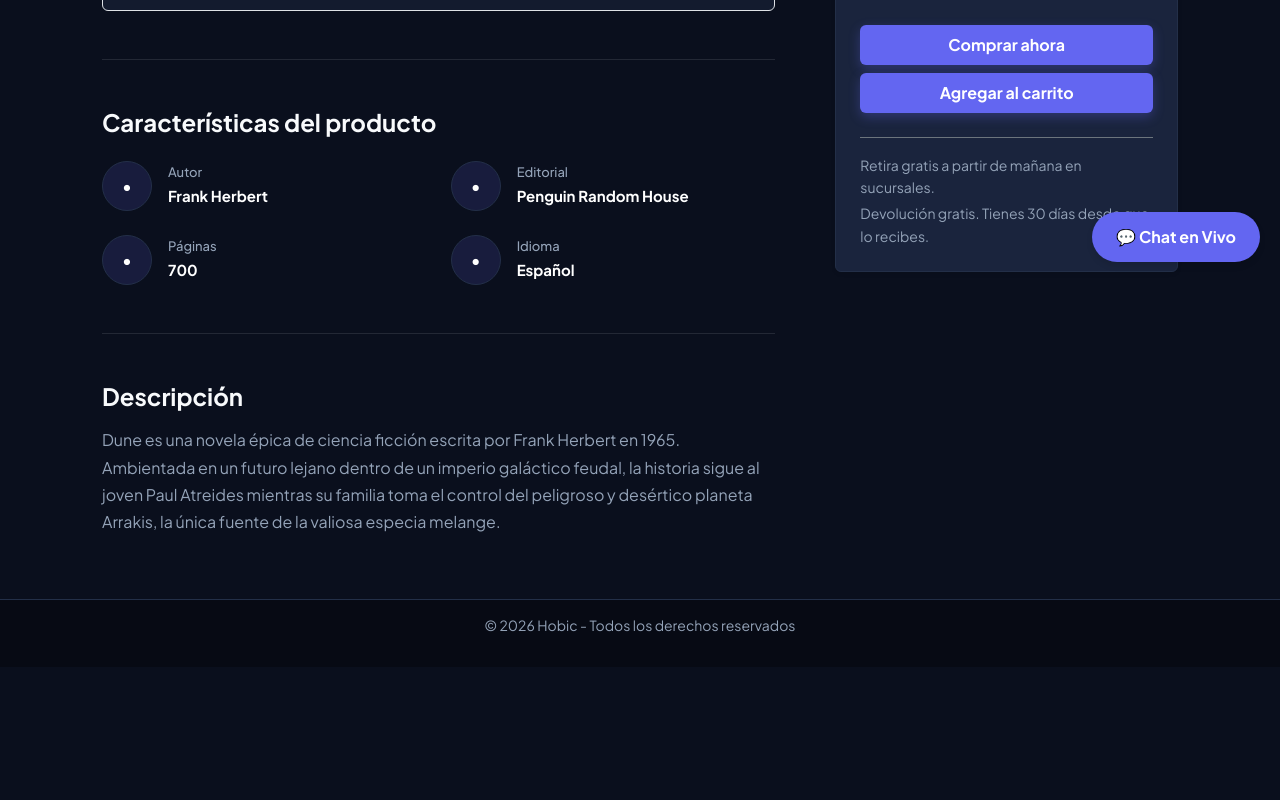
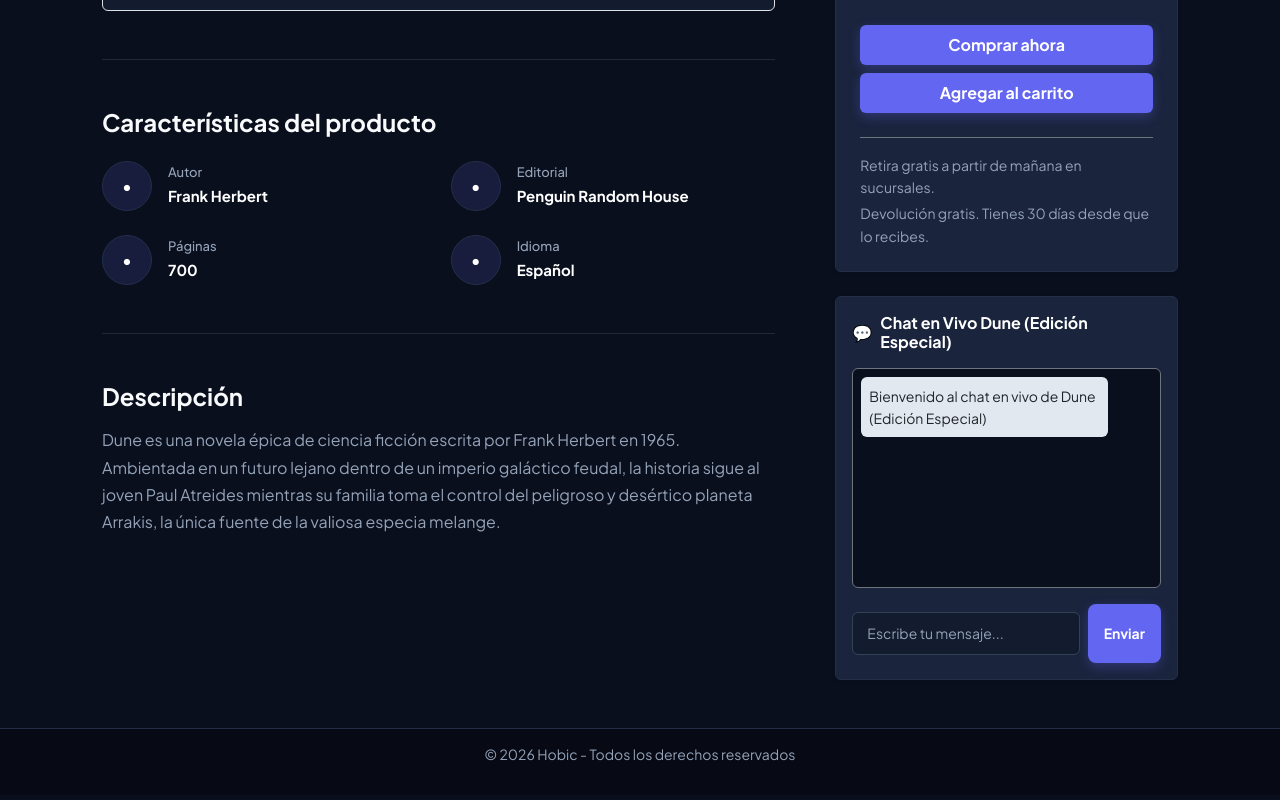
Before and after one commit to KETYM/FullStack_Hobic_React, a React (Vite) app: page /producto/prod-001 in a window 1280 px wide. Shown: the part 518-1318 px from the top of the page. Before the commit the page ends 1215 px from the top, so only its background shows below. Built offline with nearby package versions, Linux system fonts and the light colour scheme.

Commit message:
fix: se corrige chat en vivo

```diff
--- a/src/App.jsx
+++ b/src/App.jsx
@@ -22,7 +22,6 @@ import DetalleProducto from './pages/DetalleProducto';
 import Footer from "./components/Footer";
 import Categorias from './pages/Categorias';
 import Ofertas from './pages/Ofertas';
-import ChatVivo from './components/ChatEnVivo';
 
 function App() {
   return (
@@ -65,7 +64,6 @@ function App() {
             </Routes>
           </main>
           <Footer />
-          <ChatVivo />
         </BrowserRouter>
       </CartProvider>
     </AuthProvider>
--- a/src/index.css
+++ b/src/index.css
@@ -1220,3 +1220,24 @@ button[title="Buscar"] {
     color: #ffffff !important;
     font-size: 15px !important;
 }
+/* --- Corrección definitiva para el tamaño de las lupas de búsqueda --- */
+.input-group img,
+.input-group svg,
+.input-group i,
+.input-group-text svg,
+.input-group-text img {
+  width: 18px !important;
+  height: 18px !important;
+  max-width: 18px !important;
+  max-height: 18px !important;
+  object-fit: contain;
+}
+
+/* Forzar altura armónica en los grupos de búsqueda */
+.input-group .form-control,
+.input-group .input-group-text,
+.input-group .btn {
+  height: 38px !important;
+  display: flex;
+  align-items: center;
+}
--- a/src/pages/DetalleProducto.jsx
+++ b/src/pages/DetalleProducto.jsx
@@ -1,26 +1,87 @@
 // src/pages/DetalleProducto.jsx
-import { useState } from 'react';
+import { useState, useEffect, useRef } from 'react';
 import { useParams, useNavigate, Navigate } from 'react-router-dom';
 import { useCart } from '../context/CartContext';
 import { obtenerProductoPorId } from '../data/mockData';
 
 export default function DetalleProducto() {
-    // useParams: extrae los parámetros de la URL → /producto/prod-001 → { id: 'prod-001' }
     const { id } = useParams();
     const navigate = useNavigate();
     const { agregarAlCarrito } = useCart();
 
-    // Se busca el producto en el inventario (mockData/localStorage)
     const producto = obtenerProductoPorId(id);
-
     const [cantidad, setCantidad] = useState(1);
 
-    // ID inexistente: redirigir al catálogo
+    // --- Estado para el Chat específico de este producto ---
+    const storageKey = `hobic_chat_${id}`;
+
+    const [mensajes, setMensajes] = useState(() => {
+        const mensajeBienvenida = producto
+            ? `Bienvenido al chat en vivo de ${producto.nombre}`
+            : 'Bienvenido al chat en vivo';
+
+        try {
+            const guardado = localStorage.getItem(storageKey);
+            if (guardado) {
+                let parsed = JSON.parse(guardado);
+
+                // Filtrar y limpiar mensajes antiguos del bot
+                parsed = parsed.filter(msj => !msj.texto.includes('Gracias por tu pregunta sobre este artículo') && !msj.texto.includes('Un vendedor te responderá'));
+
+                if (parsed.length > 0) {
+                    if (parsed[0].remitente === 'sistema') {
+                        parsed[0].texto = mensajeBienvenida;
+                    }
+                } else {
+                    parsed = [{ id: 1, texto: mensajeBienvenida, remitente: 'sistema' }];
+                }
+                return parsed;
+            }
+        } catch {
+            // Ignorar
+        }
+
+        return [
+            {
+                id: 1,
+                texto: mensajeBienvenida,
+                remitente: 'sistema'
+            }
+        ];
+    });
+
+    const [nuevoMensaje, setNuevoMensaje] = useState('');
+    const chatScrollRef = useRef(null);
+
+    useEffect(() => {
+        try {
+            localStorage.setItem(storageKey, JSON.stringify(mensajes));
+        } catch {
+            // Ignorar
+        }
+        if (chatScrollRef.current) {
+            chatScrollRef.current.scrollTop = chatScrollRef.current.scrollHeight;
+        }
+    }, [mensajes, storageKey]);
+
+    const manejarEnvioChat = (e) => {
+        e.preventDefault();
+        if (!nuevoMensaje.trim()) return;
+
+        const mensajeUsuario = {
+            id: Date.now(),
+            texto: nuevoMensaje.trim(),
+            remitente: 'usuario'
+        };
+
+        setMensajes(prev => [...prev, mensajeUsuario]);
+        setNuevoMensaje('');
+    };
+
     if (!producto) {
         return <Navigate to="/catalogo" replace />;
     }
 
-    // Alerta de stock bajo (<= stockCritico)
     const stock = producto.stock ?? 10;
     const stockCritico = producto.stockCritico ?? 5;
     const stockBajo = stock <= stockCritico;
@@ -56,7 +117,7 @@ export default function DetalleProducto() {
 
                     <hr className="my-5 border-secondary" />
 
-                    {/* Características: se renderizan desde detalles de forma segura */}
+                    {/* Características */}
                     {producto.detalles && Object.keys(producto.detalles).length > 0 && (
                         <>
                             <h3 className="fs-4 mb-4">Características del producto</h3>
@@ -91,11 +152,11 @@ export default function DetalleProducto() {
                     </p>
                 </div>
 
-                {/* COLUMNA DERECHA: Caja de Compra (Buy Box) */}
+                {/* COLUMNA DERECHA: Caja de Compra (Buy Box) + Chat Integrado */}
                 <div className="col-lg-4">
                     <div
-                        className="rounded p-4 shadow-sm position-sticky"
-                        style={{ top: '20px', backgroundColor: 'var(--bg-surface-elevated)', border: '1px solid var(--border-subtle)' }}
+                        className="rounded p-4 shadow-sm mb-4"
+                        style={{ backgroundColor: 'var(--bg-surface-elevated)', border: '1px solid var(--border-subtle)' }}
                     >
                         <p className="text-muted small mb-2">{(producto.categoria || 'PRODUCTO').toUpperCase()} | Hobic</p>
                         <h1 className="fs-4 fw-bold mb-3">{producto.nombre}</h1>
@@ -169,6 +230,55 @@ export default function DetalleProducto() {
                             <p className="text-muted small mb-0">Devolución gratis. Tienes 30 días desde que lo recibes.</p>
                         </div>
                     </div>
+
+                    {/* --- CAJA DE CHAT CON NOMBRE SIN PARÉNTESIS --- */}
+                    <div
+                        className="rounded p-3 shadow-sm"
+                        style={{ backgroundColor: 'var(--bg-surface-elevated)', border: '1px solid var(--border-subtle)' }}
+                    >
+                        <h6 className="fw-bold mb-3 d-flex align-items-center gap-2 text-white">
+                            <span>💬</span> Chat en Vivo {producto.nombre}
+                        </h6>
+
+                        {/* Historial de mensajes */}
+                        <div
+                            ref={chatScrollRef}
+                            className="p-2 mb-3 rounded border border-secondary"
+                            style={{ height: '220px', overflowY: 'auto', backgroundColor: '#0a0f1d' }}
+                        >
+                            {mensajes.map((msj) => (
+                                <div
+                                    key={msj.id}
+                                    className={`p-2 mb-2 rounded small ${
+                                        msj.remitente === 'usuario'
+                                            ? 'ms-auto text-white'
+                                            : 'me-auto text-dark'
+                                    }`}
+                                    style={{
+                                        maxWidth: '85%',
+                                        backgroundColor: msj.remitente === 'usuario' ? '#6366f1' : '#e2e8f0'
+                                    }}
+                                >
+                                    {msj.texto}
+                                </div>
+                            ))}
+                        </div>
+
+                        {/* Formulario de envío del chat */}
+                        <form onSubmit={manejarEnvioChat} className="d-flex gap-2">
+                            <input
+                                type="text"
+                                className="form-control form-control-sm bg-dark text-white border-secondary shadow-none"
+                                placeholder="Escribe tu mensaje..."
+                                value={nuevoMensaje}
+                                onChange={(e) => setNuevoMensaje(e.target.value)}
+                            />
+                            <button type="submit" className="btn btn-sm btn-primary fw-bold text-nowrap">
+                                Enviar
+                            </button>
+                        </form>
+                    </div>
+
                 </div>
             </div>
         </div>
```
